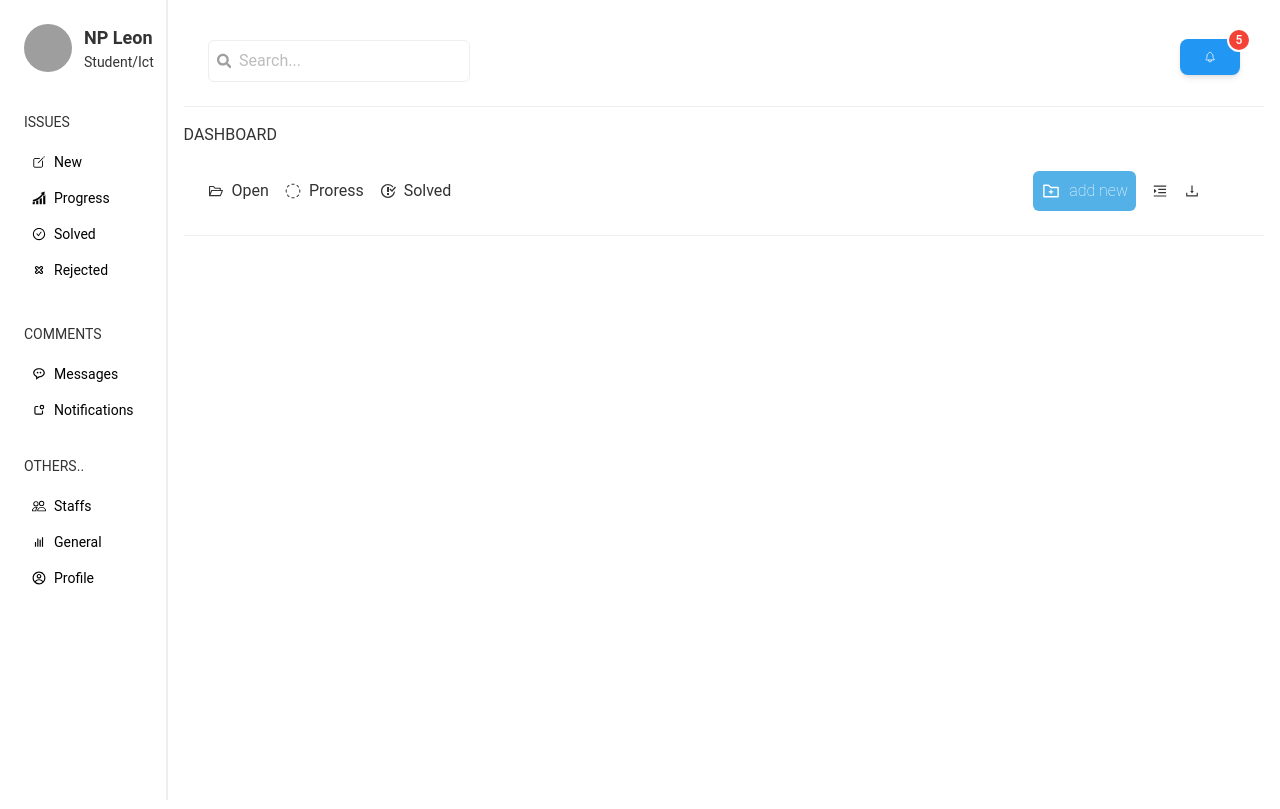
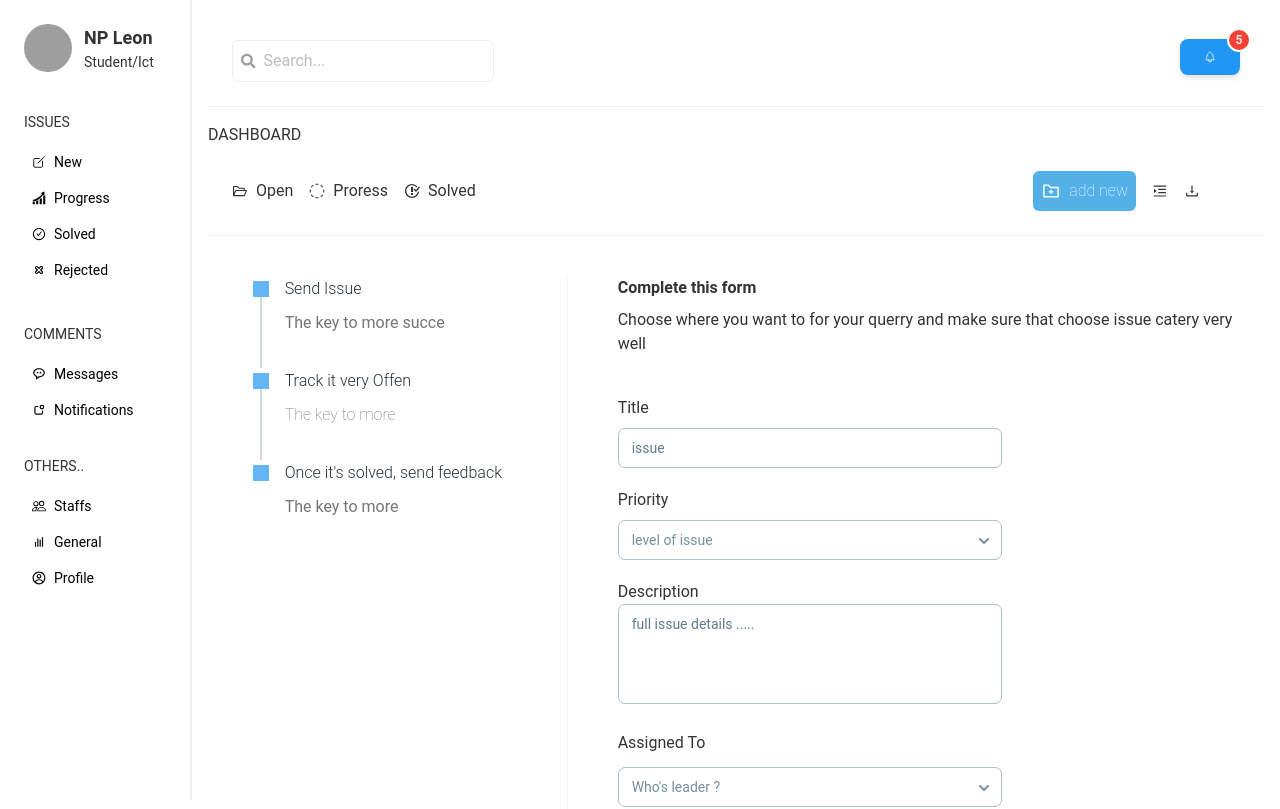
Before and after one commit to amin-leon/finalProject2023, a React (Create React App) app in the folder clients/: page / in a window 1280 px wide. Shown: the top 809 px of the page. Built offline with nearby package versions, Linux system fonts and the light colour scheme; grey boxes are pictures that could not be loaded.

Commit message:
fix sidenav

```diff
--- a/clients/src/components/home_user_page/MainContent.jsx
+++ b/clients/src/components/home_user_page/MainContent.jsx
@@ -1,11 +1,10 @@
 /* eslint-disable no-unused-vars */
 import React from 'react';
-import {  AiOutlineMenuUnfold, AiOutlineDownload, AiOutlineFolderAdd, AiOutlineFolderOpen} from "react-icons/ai";
-import { IoMdPower } from "react-icons/io";
+import {  AiOutlineMenuUnfold, AiOutlineDownload, AiOutlineFolderAdd, AiOutlineFolderOpen, AiOutlineMenu} from "react-icons/ai";
 import { GoIssueClosed , GoIssueDraft} from "react-icons/go";
 import { NoticationBage } from '../utils_material_tailwind/Notification';
 import SearchField from './SearchField';
-// import CreateNewIssue from './new_Issue';
+import CreateNewIssue from './new_Issue';
 // import NewUserRegistration from './new_User';
 
 const MainContent = () => {
@@ -16,11 +15,16 @@ const MainContent = () => {
           <SearchField />
         </div>
         {/* Other content for the top bar */}
-        <div className="flex flex-row space-x-3 justify-end h-10 items-center">
+        <div className="hidden xl:flex flex-row space-x-3 justify-end h-10 items-center">
                    <div>
                    <span className="text-2xl space-x-4 relative"> <NoticationBage /></span>
                    </div>
-                </div>
+          </div>
+          <div className=" flex flex-row space-x-3 justify-end h-10 items-center xl:hidden">
+                   <div>
+                   <button className="text-2xl space-x-4 relative"> <AiOutlineMenu /></button>
+                   </div>
+          </div>
       </div>
       {/* top 2 nav bar */}
       <p className='hidden xl:block'> DASHBOARD</p>
@@ -49,7 +53,7 @@ const MainContent = () => {
       </div>
       <div className="">
         {/* issue registrtion form */}
-        {/* <CreateNewIssue  /> */}
+        <CreateNewIssue  />
         {/* User registration */}
         {/* <NewUserRegistration /> */}
       </div>
--- a/clients/src/components/home_user_page/SideNav.jsx
+++ b/clients/src/components/home_user_page/SideNav.jsx
@@ -11,7 +11,7 @@ import { BsPeople } from "react-icons/bs";
 
 const Sidebar = () => {
   return (
-    <div className="hidden xl:block w-[15%] bg-white  h-screen border-r-2 border-slate-200 ">
+    <div className="hidden xl:block w-[15%] bg-white fixed h-screen border-r-2 border-slate-200 ">
       <div className="flex items-center p-6">
         <img
           src="https://encrypted-tbn0.gstatic.com/images?q=tbn:ANd9GcS8m6MLoHjjQ_HjGP5l_VoAsPJzFBgpRiHTsb8BZFevRib1jqQHUC8NPodHqnD7di9N5rk&usqp=CAU"
--- a/clients/src/components/home_user_page/new_Issue.jsx
+++ b/clients/src/components/home_user_page/new_Issue.jsx
@@ -17,8 +17,8 @@ import {
 
 function CreateNewIssue() {
   return (
-    <div className=' grid grid-cols-3 gap-5 mt-10'>
-    <div className=" mx-auto">
+    <div className=' grid-cols-1 grid xl:grid-cols-3 gap-5 mt-10'>
+    <div className="pb-4 xl:mx-auto">
       <Timeline>
         <TimelineItem>
           <TimelineConnector />
--- a/clients/src/pages/Home.jsx
+++ b/clients/src/pages/Home.jsx
@@ -6,9 +6,13 @@ import MainContent from '../components/home_user_page/MainContent'
 function Home() {
   return (
     <div>
-        <div className="flex">
+        <div className="flex relative ">
+          <div className='basis-[15%]'>
           <SideNav />
+          </div>
+          <div className='basis-[85%]'>
           <MainContent />
+          </div>
         </div>
     </div>
   )
```
